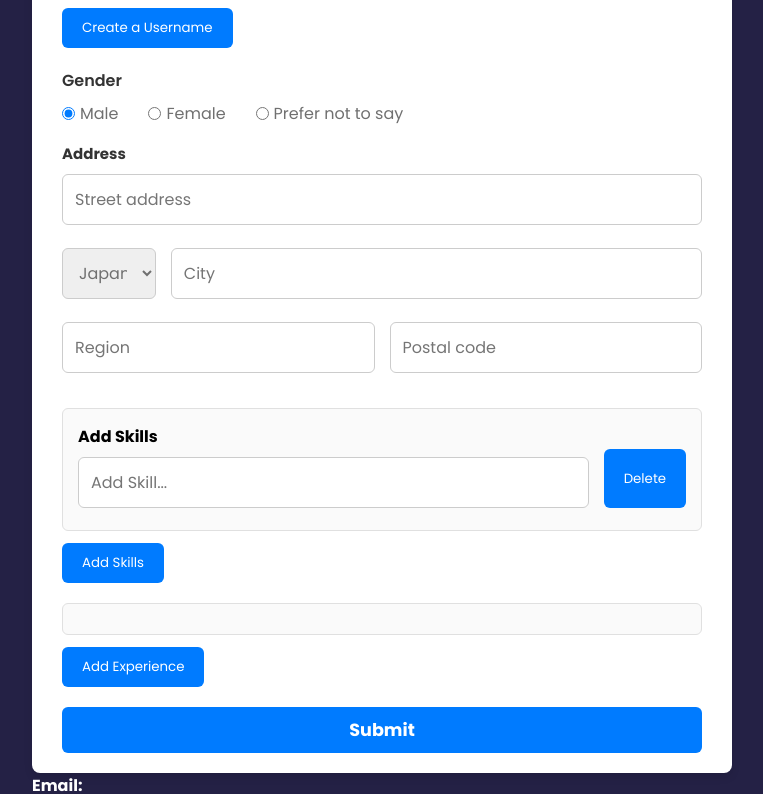
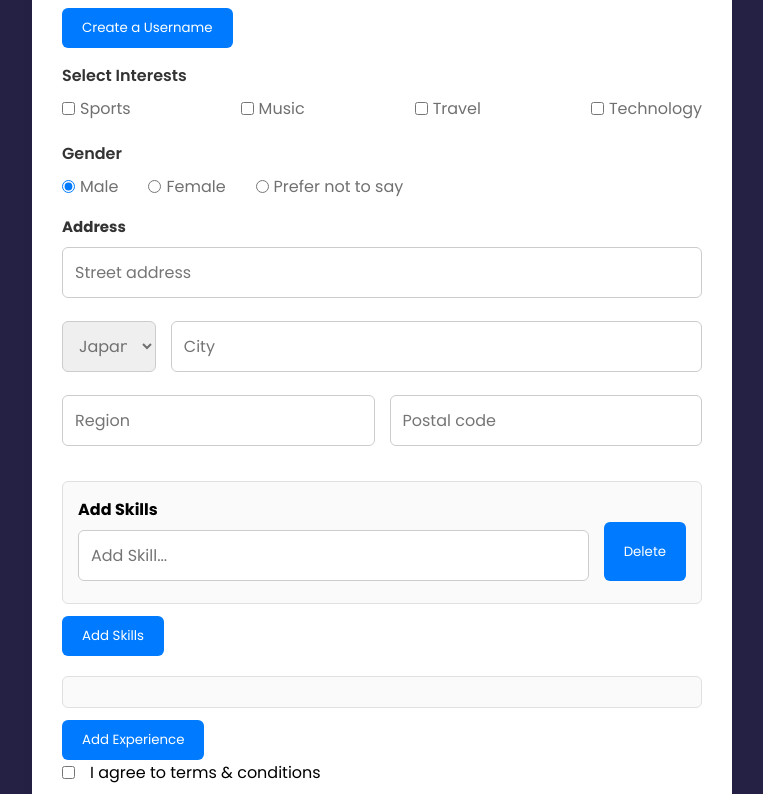
Before and after one commit to zuzusann/angular-reative-form, an Angular app: page / in a window 1280 px wide. Shown: the part 341-1135 px from the top of the page, without its empty margins (258-1021 px from the left). Built offline with nearby package versions, Linux system fonts and the light colour scheme.

Commit message:
[ADD] checkboxes for interests and terms and conditions in registration form

```diff
--- a/src/app/app.component.css
+++ b/src/app/app.component.css
@@ -76,6 +76,8 @@ body {
   font-weight: 600;
   margin-bottom: 8px;
 }
+
+
 
 .gender-option {
   display: flex;
@@ -222,3 +224,19 @@ small{
 .user-details{
   color: white;
 }
+
+.checkbox-group{
+  display: flex;
+  justify-content: space-between;
+}
+
+.interests{
+  margin-top: 15px;
+}
+
+.interests h3 {
+  color: #333;
+  font-size: 1rem;
+  font-weight: 600;
+  margin-bottom: 8px;
+}
--- a/src/app/app.component.html
+++ b/src/app/app.component.html
@@ -49,6 +49,28 @@
         </div>
       </div>
 
+      <!-- CheckBox -->
+      <div class= "interests" formGroupName="interests">
+        <h3>Select Interests</h3>
+        <div class="checkbox-group">
+            <div class="gender">
+                <input type="checkbox" formControlName="sports" />
+                <label for="check-male">Sports</label>
+            </div>
+            <div class="gender">
+              <input type="checkbox" formControlName="music" />
+              <label for="check-male">Music</label>
+          </div>
+          <div class="gender">
+            <input type="checkbox" formControlName="travel" />
+            <label for="check-male">Travel</label>
+        </div>
+        <div class="gender">
+          <input type="checkbox" formControlName="technology" />
+          <label for="check-male">Technology</label>
+      </div>
+        </div>
+    </div>
 
 
       <div class="gender-box">
@@ -138,7 +160,13 @@
       </div>
       <button type="button" class="btn-add-delete btn-add-exp" (click)="AddExperience()">Add Experience</button>
 
-      <input type="submit" value="Submit" class="submit-btn">
+
+      <div class="column">
+        <input type="checkbox" name="agreement" formControlName="terms">
+        <label for="agreement">I agree to terms & conditions</label>
+      </div>
+
+      <input type="submit" value="Submit" class="submit-btn" [disabled]="!reativeForm.valid">
       <!-- [disabled]="!reactiveForm.valid" -->
     </form>
   </section>
--- a/src/app/app.component.ts
+++ b/src/app/app.component.ts
@@ -23,6 +23,12 @@ export class AppComponent implements OnInit{
         username: new FormControl(null, Validators.required, CustomValidators.checkUserName),
         dob: new FormControl(null),
         gender: new FormControl('male'),
+        interests: new FormGroup({
+          sports: new FormControl(false),
+          music: new FormControl(false),
+          travel: new FormControl(false),
+          technology: new FormControl(false)
+        }),
         address: new FormGroup({
           street: new FormControl(null, Validators.required),
           country: new FormControl('Japan', Validators.required),
@@ -34,14 +40,8 @@ export class AppComponent implements OnInit{
           new FormControl(null, Validators.required)
         ]),
         experience: new FormArray([
-          // new FormGroup({
-          //   company: new FormControl(null),
-          //   position: new FormControl(null),
-          //   totalexp: new FormControl(null),
-          //   start: new FormControl(null),
-          //   end: new FormControl(null)
-          // })
-        ])
+        ]),
+        terms: new FormControl(false, Validators.required )
       });
 
 
@@ -66,6 +66,7 @@ export class AppComponent implements OnInit{
 
   OnFormSubmitted(){
     this.formData = this.reativeForm.value;
+    console.log(this.reativeForm.value);
   }
 
   AddSkills(){
@@ -125,6 +126,12 @@ export class AppComponent implements OnInit{
         email: this.reativeForm.get('email').value,
         username: username,
         dob: this.reativeForm.get('dob').value,
+        interests: {
+          sports: this.reativeForm.get('interests.sports').value,
+          music: this.reativeForm.get('interests.music').value,
+          travel: this.reativeForm.get('interests.travel').value,
+          technology: this.reativeForm.get('interests.technology').value
+        },
         gender: this.reativeForm.get('gender').value,
         address: {
           street: this.reativeForm.get('address.street').value,
```
